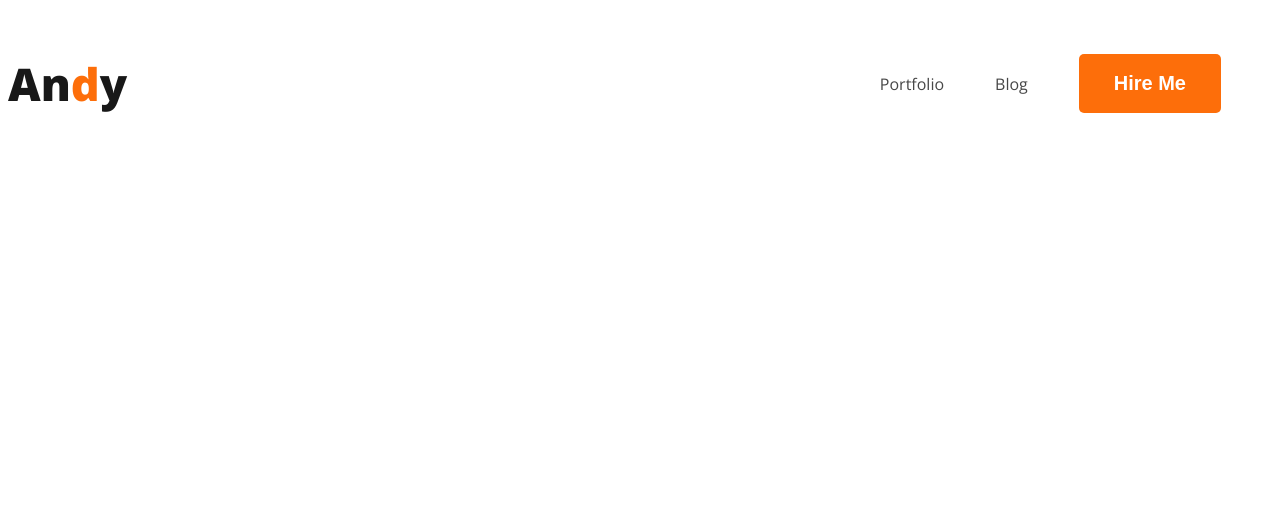
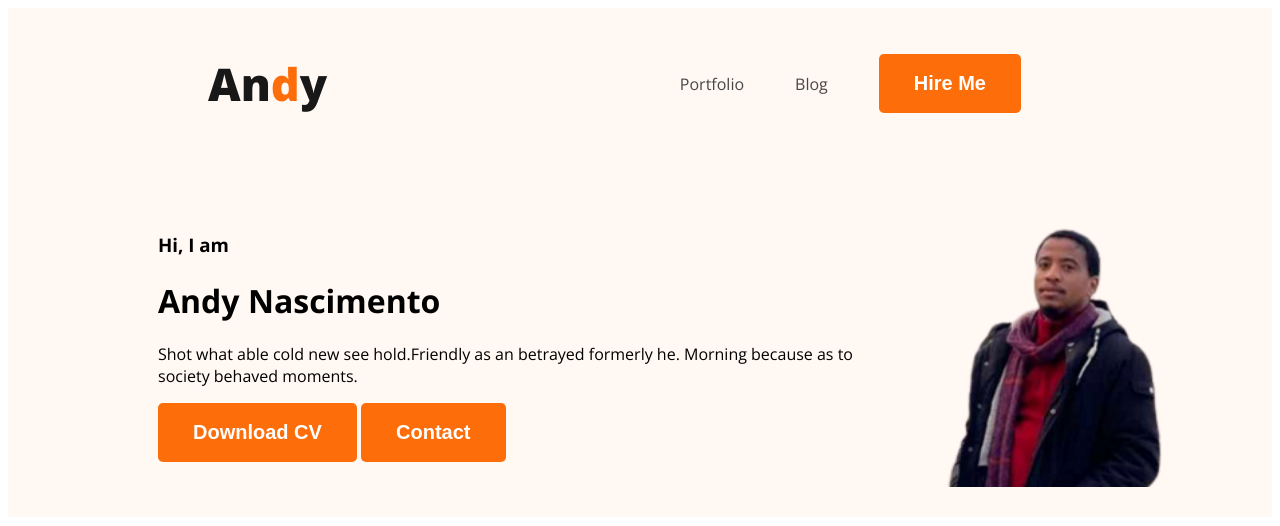
Before and after one commit to KaziAnaf/web-developer-portfolio, a plain HTML site: page index.html in a window 1280 px wide. Drawn offline with nearby package versions, Linux system fonts and the light colour scheme.

Commit message:
banner contentadded

```diff
--- a/index.html
+++ b/index.html
@@ -12,7 +12,7 @@
     <link rel="stylesheet" href="styles/portfolio.css">
 </head>
 <body>
-    <header>
+    <header class="header">
         <nav>
             <h3 class="nav-title"> An<span class="text-primary">d</span>y</h3>
             <ul>
@@ -21,6 +21,16 @@
                 <li><button class="btn-primary">Hire Me</button></li>
             </ul>
         </nav>
+        <div class="banner">
+            <div class="banner-content">
+                <h3 class="banner-greeting">Hi, I  am</h3>
+                <h1 class="banner-title">Andy Nascimento</h1>
+                <p>Shot what able cold new see hold.Friendly as an betrayed formerly he. Morning because as to society behaved moments.</p>
+                <button class="btn-primary">Download CV</button>
+                <button class="btn-primary">Contact</button>
+            </div>
+            <img class="profile-pic" src="images/andy .png" alt="">
+        </div>
 
     </header>
     <main></main>
--- a/styles/portfolio.css
+++ b/styles/portfolio.css
@@ -23,6 +23,7 @@ nav {
     display: flex;
     justify-content: space-between;
     align-items: center;
+    margin: 0px 200px;
 }
 
 .nav-title {
@@ -45,3 +46,20 @@ nav a {
     text-decoration: none;
     color: #474747;
 }
+
+/* header related styles */
+
+.header {
+    background-color: #FFF8F3;
+}
+
+.banner {
+    padding: 30px 30px 30px 150px;
+    display: flex;
+    align-items: center;
+}
+
+.banner .profile-pic {
+    width: 500px;
+
+}
```
Also changed, not shown: images/andy .png (added).
